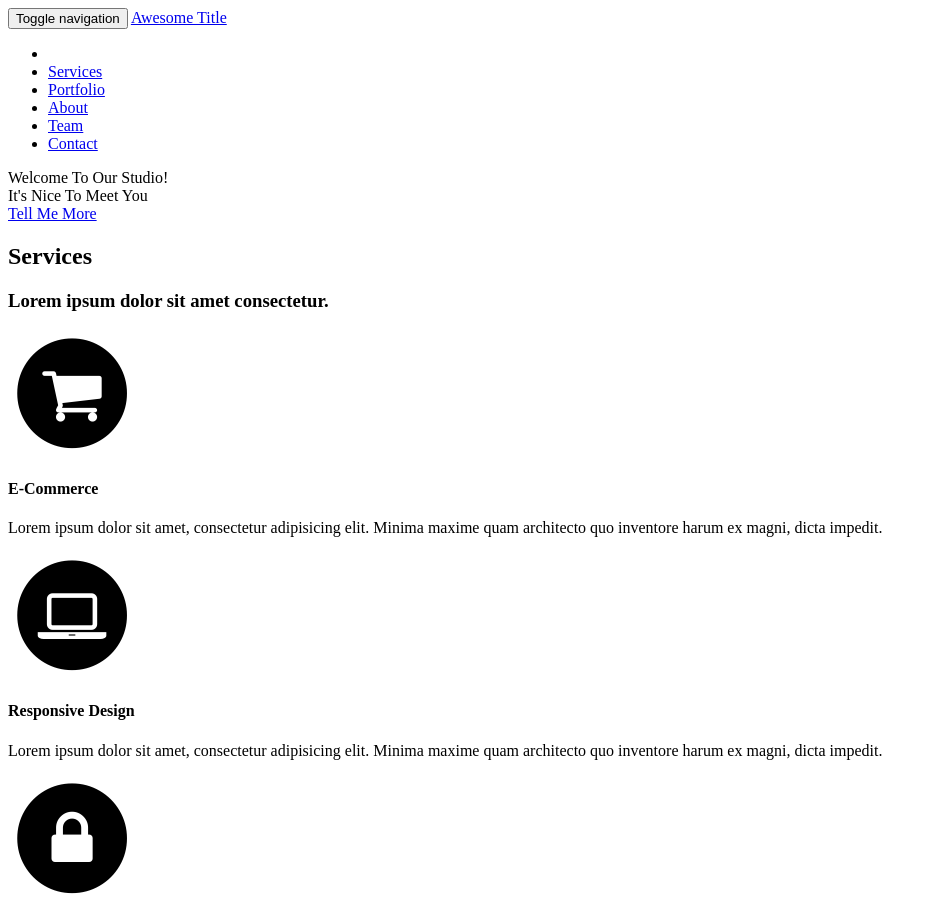
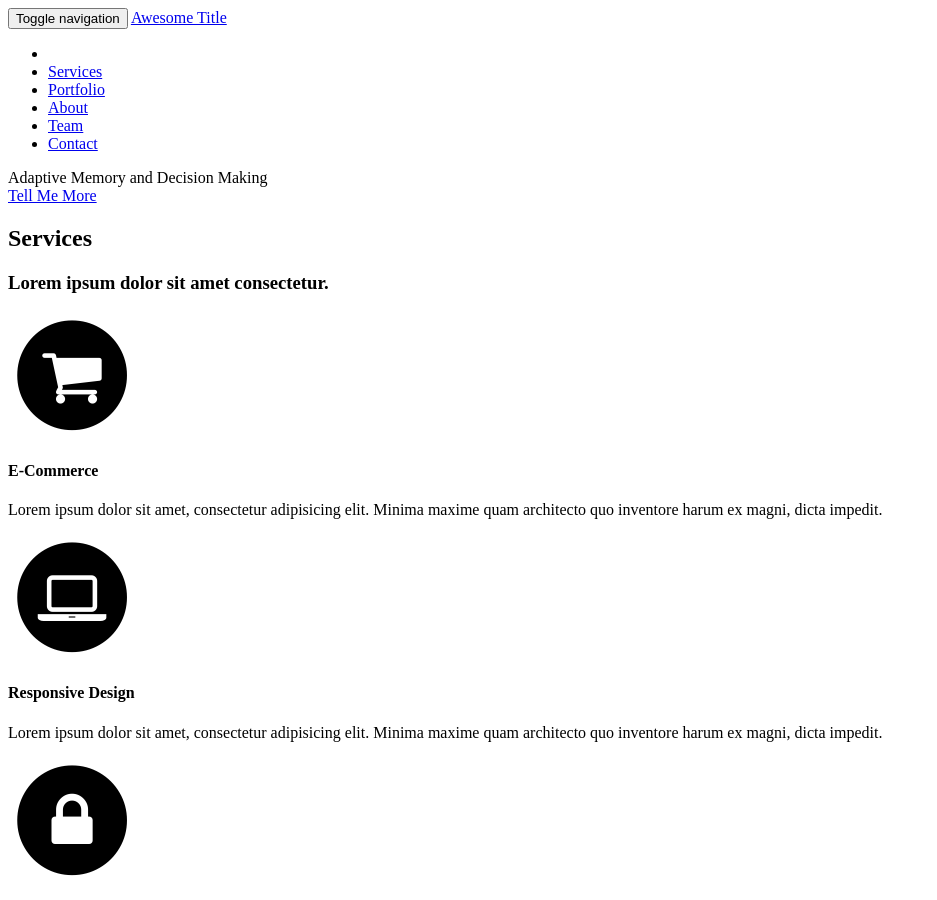
Before and after one commit to amc-tud/amc-tud.github.io, a Jekyll site: the page built from index.html, in a window 1280 px wide and 900 px high. Shown: the whole window, without its empty margins (0-937 px from the left). Built offline with Jekyll 4.4.1, drawn with Linux system fonts in a browser that asks for light colours; some web fonts are replaced.

Commit message:
starter web

```diff
--- a/_includes/head.html
+++ b/_includes/head.html
@@ -8,7 +8,7 @@
 
 
     <!-- Custom CSS & Bootstrap Core CSS - Uses Bootswatch Flatly Theme: http://bootswatch.com/flatly/ -->
-    <link rel="stylesheet" href="{{ "/css/agency.css" | prepend: site.baseurl }}">
+    <link rel="stylesheet" href="{{ "/style.css" | prepend: site.baseurl }}">
 
     <!-- Custom Fonts -->
     <link rel="stylesheet" href="{{ "/css/font-awesome/css/font-awesome.min.css" | prepend: site.baseurl }}">
--- a/_includes/header.html
+++ b/_includes/header.html
@@ -44,8 +44,8 @@
     <header>
         <div class="container">
             <div class="intro-text">
-                <div class="intro-lead-in">Welcome To Our Studio!</div>
-                <div class="intro-heading">It's Nice To Meet You</div>
+                <!-- <div class="intro-lead-in">Welcome To Our Studio!</div> -->
+                <div class="intro-heading">Adaptive Memory and Decision Making</div>
                 <a href="#services" class="page-scroll btn btn-xl">Tell Me More</a>
             </div>
         </div>
```
